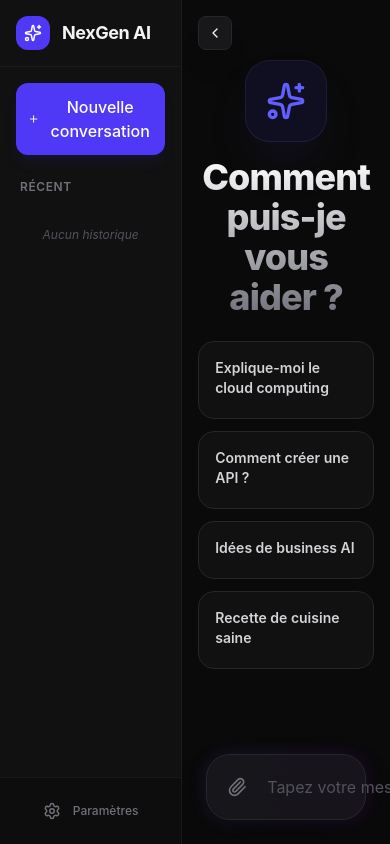
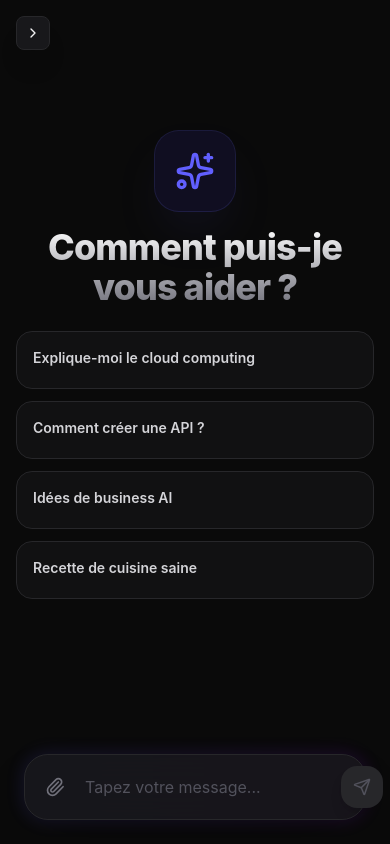
Before and after one commit to Emmanuel-Nyouma/RAG-test-bot, a React (Vite) app: page / in a window 390 px wide. Built offline with nearby package versions, Linux system fonts and the light colour scheme.

Commit message:
feat: add mobile responsiveness and sidebar overlay

```diff
--- a/src/App.jsx
+++ b/src/App.jsx
@@ -32,8 +32,21 @@
   const [messages, setMessages] = useState([]);
   const [input, setInput] = useState('');
   const [isLoading, setIsLoading] = useState(false);
-  const [isSidebarOpen, setIsSidebarOpen] = useState(true);
+  const [isSidebarOpen, setIsSidebarOpen] = useState(window.innerWidth > 768);
   const scrollRef = useRef(null);
+
+  // Gérer le redimensionnement automatique
+  useEffect(() => {
+    const handleResize = () => {
+      if (window.innerWidth <= 768) {
+        setIsSidebarOpen(false);
+      } else {
+        setIsSidebarOpen(true);
+      }
+    };
+    window.addEventListener('resize', handleResize);
+    return () => window.removeEventListener('resize', handleResize);
+  }, []);
 
   // Sauvegarde automatique des chats dans le localStorage
   useEffect(() => {
@@ -176,12 +189,20 @@
   };
 
   return (
-    <div className="flex h-screen bg-[#0a0a0a] text-zinc-100 font-sans selection:bg-indigo-500/30">
+    <div className="flex h-screen bg-[#0a0a0a] text-zinc-100 font-sans selection:bg-indigo-500/30 overflow-hidden">
+
+      {/* OVERLAY FOR MOBILE */}
+      {isSidebarOpen && (
+        <div
+          className="fixed inset-0 bg-black/60 backdrop-blur-sm z-40 md:hidden animate-in fade-in duration-300"
+          onClick={() => setIsSidebarOpen(false)}
+        />
+      )}
 
       {/* SIDEBAR */}
       <aside className={cn(
-        "bg-[#111] border-r border-zinc-800/50 transition-all duration-300 flex flex-col relative z-20",
-        isSidebarOpen ? "w-72" : "w-0 overflow-hidden"
+        "bg-[#111] border-r border-zinc-800/50 transition-all duration-300 flex flex-col fixed inset-y-0 left-0 z-50 md:relative md:z-20",
+        isSidebarOpen ? "w-72 translate-x-0" : "w-0 -translate-x-full md:w-0 md:translate-x-0 overflow-hidden"
       )}>
         <div className="p-4 flex items-center gap-3 border-b border-zinc-800/50">
           <div className="bg-indigo-600 p-2 rounded-xl">
```
